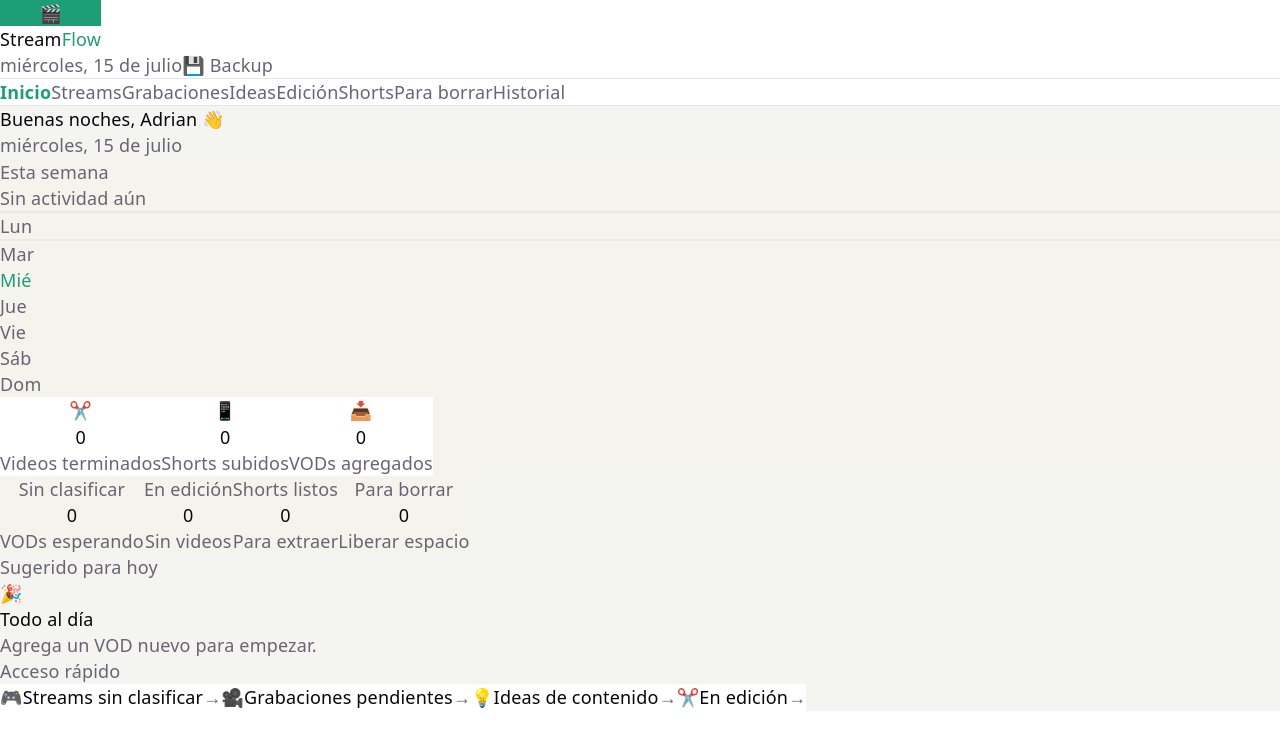
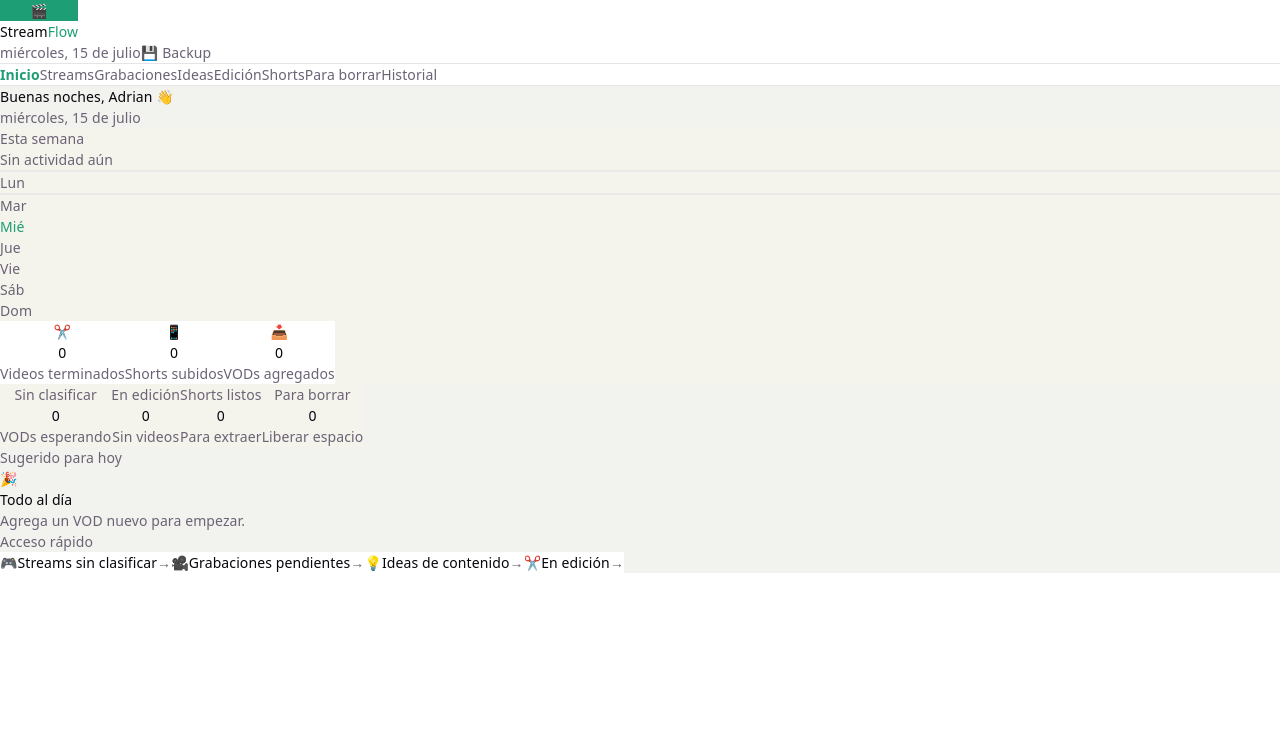
Before and after one commit to AdrianGerman/StreamFlow, a React (Vite) app: page / in a window 1280 px wide. Shown: the top 750 px of the page. Built offline with nearby package versions, Linux system fonts and the light colour scheme.

Commit message:
clean index css code

```diff
--- a/src/index.css
+++ b/src/index.css
@@ -1,33 +1,25 @@
 @import "tailwindcss";
 
 :root {
-  /* ── Tokens base ── */
   --text: #6b6375;
   --text-h: #08060d;
-  --bg: #fff;
+  --bg: #ffffff;
   --border: #e5e4e7;
   --code-bg: #f4f3ec;
   --accent: #aa3bff;
   --accent-bg: rgba(170, 59, 255, 0.1);
   --accent-border: rgba(170, 59, 255, 0.5);
   --shadow:
-    rgba(0, 0, 0, 0.1) 0 10px 15px -3px, rgba(0, 0, 0, 0.05) 0 4px 6px -2px;
+    rgba(0, 0, 0, 0.08) 0 4px 12px -2px, rgba(0, 0, 0, 0.04) 0 2px 4px -1px;
 
   --sans: system-ui, "Segoe UI", Roboto, sans-serif;
   --mono: ui-monospace, Consolas, monospace;
 
-  /* ── Tokens de acción ── */
-  --danger: #c0392b;
-  --danger-bg: #fdf0ee;
-  --danger-border: rgba(192, 57, 43, 0.2);
-
-  /* ── Tokens StreamFlow ── */
-  --sf-bg: #f4f4f0;
+  --sf-bg: #f2f2ee;
   --sf-col-bg: #ededea;
   --sf-green: #1d9e75;
-  --sf-green-dim: #e1f5ee;
+  --sf-green-dim: #d0ede3;
 
-  /* Columnas */
   --sf-inbox-bg: #eaeae4;
   --sf-inbox-text: #3a3a36;
   --sf-ideas-bg: #daeafa;
@@ -39,8 +31,14 @@
   --sf-trash-bg: #fae0d4;
   --sf-trash-text: #5c2010;
 
-  font: 18px/145% var(--sans);
-  letter-spacing: 0.18px;
+  --danger: #c0392b;
+  --danger-bg: #fdf0ee;
+  --danger-border: rgba(192, 57, 43, 0.2);
+
+  font-family: var(--sans);
+  font-size: 14px;
+  line-height: 1.5;
+  letter-spacing: 0.1px;
   color-scheme: light dark;
   color: var(--text);
   background: var(--bg);
@@ -61,12 +59,12 @@
     --accent-bg: rgba(192, 132, 252, 0.15);
     --accent-border: rgba(192, 132, 252, 0.5);
     --shadow:
-      rgba(0, 0, 0, 0.4) 0 10px 15px -3px, rgba(0, 0, 0, 0.25) 0 4px 6px -2px;
+      rgba(0, 0, 0, 0.4) 0 4px 12px -2px, rgba(0, 0, 0, 0.2) 0 2px 4px -1px;
 
     --sf-bg: #1a1a1f;
     --sf-col-bg: #22222a;
-    --sf-green: #1d9e75;
-    --sf-green-dim: #0a2e22;
+    --sf-green: #22b886;
+    --sf-green-dim: #0d3326;
 
     --sf-inbox-bg: #2a2a2e;
     --sf-inbox-text: #c0c0b8;
@@ -100,3 +98,18 @@ body {
   box-sizing: border-box;
   border-inline: none;
 }
+
+::-webkit-scrollbar {
+  width: 6px;
+  height: 6px;
+}
+::-webkit-scrollbar-track {
+  background: transparent;
+}
+::-webkit-scrollbar-thumb {
+  background: var(--border);
+  border-radius: 999px;
+}
+::-webkit-scrollbar-thumb:hover {
+  background: var(--text);
+}
```
